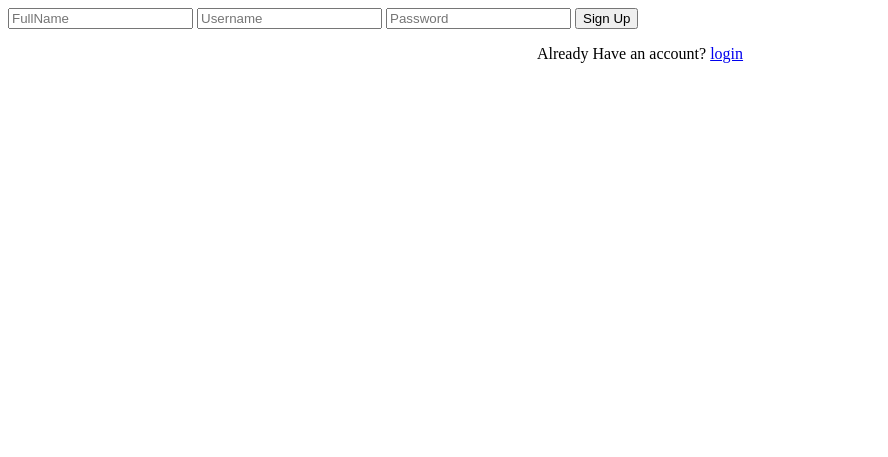
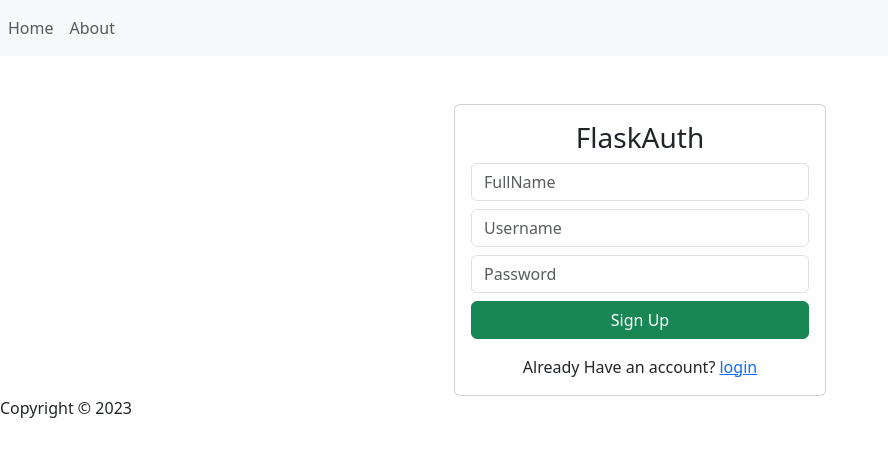
Before and after one commit to pj8912/flask-auth, a Flask app: page /register in a window 1280 px wide. Shown: the top 457 px of the page, without its empty margins (0-888 px from the left). Run offline with Flask 2, Linux system fonts and the light colour scheme.

Commit message:
updated UI

```diff
--- /dev/null
+++ b/templates/base.html
@@ -0,0 +1,15 @@
+<!DOCTYPE html>
+<html>
+<head>
+    <title>{% block title %}{% endblock %}</title>
+    <link href="https://cdn.jsdelivr.net/npm/bootstrap@5.3.0-alpha1/dist/css/bootstrap.min.css" rel="stylesheet" integrity="sha384-GLhlTQ8iRABdZLl6O3oVMWSktQOp6b7In1Zl3/Jr59b6EGGoI1aFkw7cmDA6j6gD" crossorigin="anonymous">
+</head>
+<body>
+    {% include 'header.html' %}
+
+    {% block content %}{% endblock %}
+
+    {% include 'footer.html' %}
+    <script src="https://cdn.jsdelivr.net/npm/bootstrap@5.3.0-alpha1/dist/js/bootstrap.bundle.min.js" integrity="sha384-w76AqPfDkMBDXo30jS1Sgez6pr3x5MlQ1ZAGC+nuZB+EYdgRZgiwxhTBTkF7CXvN" crossorigin="anonymous"></script>
+</body>
+</html>
--- /dev/null
+++ b/templates/footer.html
@@ -0,0 +1,3 @@
+<footer>
+    <p>Copyright &copy; 2023</p>
+</footer>
--- /dev/null
+++ b/templates/header.html
@@ -0,0 +1,17 @@
+<!-- <header> -->
+    <nav class="navbar navbar-expand-lg bg-body-tertiary">
+        <!-- <a href="/">Home</a>
+        <a href="/about">About</a> -->
+
+        <div class="collapse navbar-collapse" id="navbarSupportedContent">
+            <ul class="navbar-nav me-auto mb-2 mb-lg-0">
+              <li class="nav-item">
+                <a class="nav-link " aria-current="page" href="/">Home</a>
+              </li>
+              <li class="nav-item">
+                <a class="nav-link " aria-current="page" href="/about">About</a>
+              </li>
+            </ul>
+        </div>
+    </nav>
+<!-- </header> -->
--- a/templates/signup.html
+++ b/templates/signup.html
@@ -1,19 +1,42 @@
-<div>
+{% extends 'base.html' %}
 
-	<form action="/signup" method="POST">
-		<input type="FullName" name="flname" placeholder="FullName">
+{% block title %}SignUp{% endblock %}
 
-		<input type="text" name="uname" placeholder="Username">
+{% block content %}
 
-		<input type="password" name="pwd" placeholder="Password">
+<div class="container">
 
 
-		<button type="submit" name="sbtn" > Sign Up </button>
+	<div class="mt-5 card card-body m-auto col-md-4">
+	<form action="/signup" method="POST">
+
+		<h3 class="text-center">FlaskAuth</h3>
+		<div class="mb-2">
+			<input class="form-control" type="FullName" name="flname" placeholder="FullName">
+		</div>
+
+
+		<div class="mb-2">
+			<input class="form-control" type="text" name="uname" placeholder="Username">
+		</div>
+
+		<div class="mb-2">
+			<input class="form-control" type="password" name="pwd" placeholder="Password">
+		</div>
+
+		<div class="d-grid gap-2">
+			<button class="btn btn-success" type="submit" name="sbtn" > Sign Up </button>
+		</div>
 
 	</form>
+
+	<div class="mt-3 text-center">
+		Already Have an account? <a href="/"> login </a>
+	</div>
+
+</div>
+
 </div>
 
 
-<div align="center">
-	Already Have an account? <a href="/"> login </a>
-</div>
+	{% endblock %}
```
Also changed, not shown: templates/about.html (added, +10 -0 lines), templates/index.html (+32 -11 lines).
